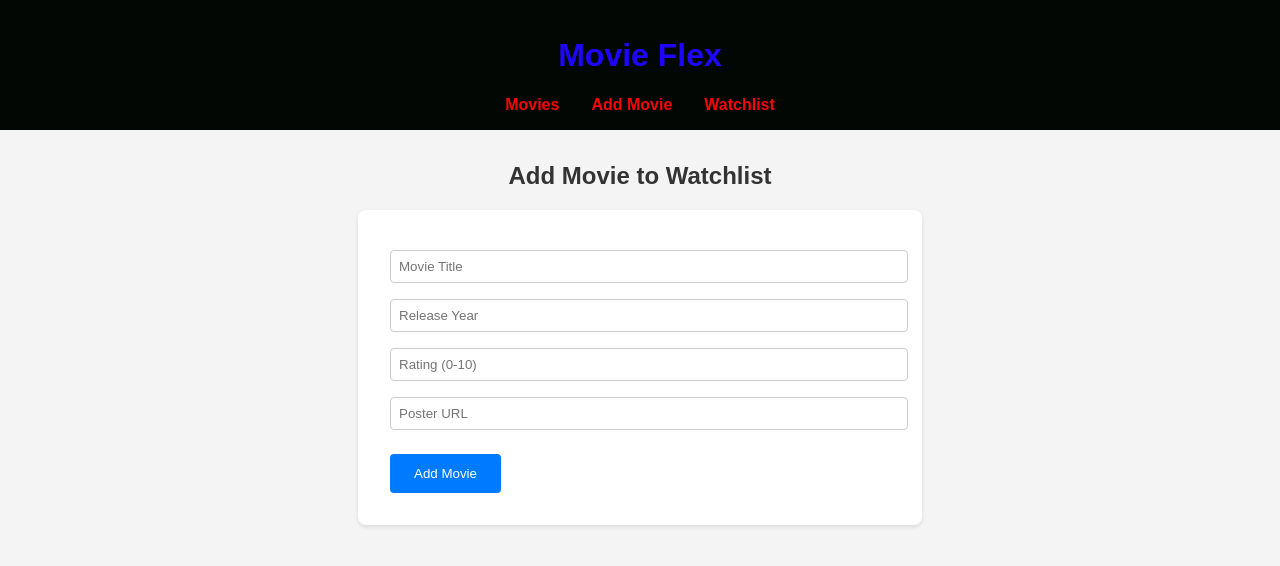
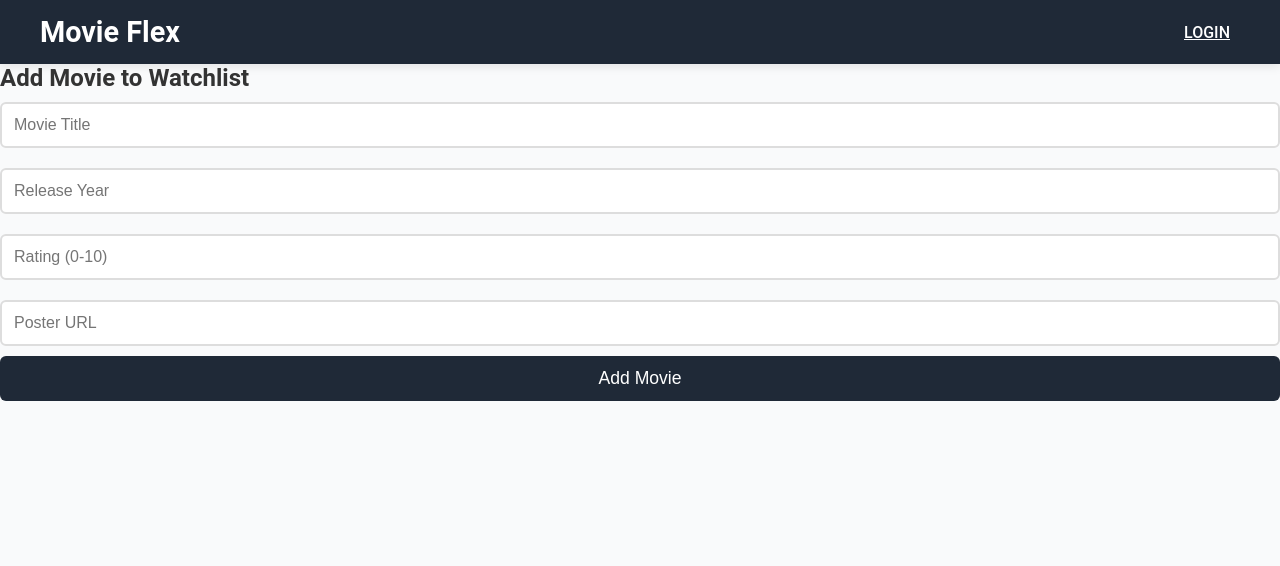
Before and after one commit to colinskorir/Movies-app, a React (Create React App) app in the folder Movies-app/movie-app/: page /add in a window 1280 px wide. Shown: the top 566 px of the page. Built offline with nearby package versions, Linux system fonts and the light colour scheme; no server answers; sample sign-in values are in the browser's storage.

Commit message:
modified

```diff
--- a/Movies-app/movie-app/src/App.js
+++ b/Movies-app/movie-app/src/App.js
@@ -1,10 +1,11 @@
 import React, { useEffect, useState } from "react";
-import { BrowserRouter as Router, Routes, Route } from "react-router-dom";
+import { BrowserRouter as Router, Routes, Route, Navigate } from "react-router-dom";
 import axios from "axios";
 import Header from "./components/Header";
 import MovieList from "./components/MovieList";
 import WatchlistForm from "./components/WatchListForm";
 import Watchlist from "./components/Watchlist";
+import Login from "./components/Login"; // New login component
 import "./styles/styles.css";
 
 // Your API keys
@@ -16,6 +17,10 @@ function App() {
   const [movies, setMovies] = useState([]);
   const [loading, setLoading] = useState(true);
   const [error, setError] = useState(null);
+  const [auth, setAuth] = useState({
+    user: null,
+    token: localStorage.getItem("token") || null, // Check for token in localStorage
+  });
 
   // Fetch popular movies
   useEffect(() => {
@@ -34,42 +39,76 @@ function App() {
 
   // Fetch watchlist from backend
   useEffect(() => {
+    if (auth.token) {
       const fetchWatchlist = async () => {
         try {
-        const response = await axios.get(`http://localhost:3001/watchlist`);
+          const response = await axios.get(`http://localhost:3000/watchlist`, {
+            headers: {
+              Authorization: `Bearer ${auth.token}`,
+            },
+          });
           setWatchlist(response.data);
         } catch (err) {
           console.error("Failed to fetch watchlist:", err);
         }
       };
       fetchWatchlist();
-  }, []);
+    }
+  }, [auth.token]);
 
   // Add movie to watchlist and re-fetch the updated list
   const addMovie = async (newMovie) => {
     try {
       const configObj = {
         method: "POST",
-        headers: { "Content-Type": "application/json" },
+        headers: {
+          "Content-Type": "application/json",
+          Authorization: `Bearer ${auth.token}`,
+        },
         body: JSON.stringify(newMovie),
       };
-      await fetch(`http://localhost:3001/watchlist`, configObj);
+      await fetch(`http://localhost:3000/watchlist`, configObj);
 
       // After adding, fetch the updated watchlist from the backend
-      const response = await axios.get("http://localhost:3001/watchlist");
+      const response = await axios.get("http://localhost:3000/watchlist", {
+        headers: {
+          Authorization: `Bearer ${auth.token}`,
+        },
+      });
       setWatchlist(response.data);
     } catch (err) {
       console.error("Failed to add movie:", err);
     }
   };
 
+  // Login handler
+  const handleLogin = (user, token) => {
+    setAuth({ user, token });
+    localStorage.setItem("token", token); // Store token in localStorage
+  };
+
+  // Logout handler
+  const handleLogout = () => {
+    setAuth({ user: null, token: null });
+    localStorage.removeItem("token"); // Remove token from localStorage
+  };
+
+  // Protect routes with authentication
+  const ProtectedRoute = ({ children }) => {
+    if (!auth.token) {
+      return <Navigate to="/login" replace />;
+    }
+    return children;
+  };
+
   return (
     <Router>
-      <Header />
+      <Header user={auth.user} onLogout={handleLogout} />
       <Routes>
         <Route path="/" element={<MovieList movies={movies} loading={loading} error={error} />} />
-        <Route path="/add" element={<WatchlistForm addMovie={addMovie} />} />
-        <Route path="/watchlist" element={<Watchlist watchlist={watchlist} />} />
+        <Route path="/add" element={<ProtectedRoute><WatchlistForm addMovie={addMovie} /></ProtectedRoute>} />
+        <Route path="/watchlist" element={<ProtectedRoute><Watchlist watchlist={watchlist} /></ProtectedRoute>} />
+        <Route path="/login" element={<Login onLogin={handleLogin} />} />
       </Routes>
     </Router>
   );
--- a/Movies-app/movie-app/src/components/Header.js
+++ b/Movies-app/movie-app/src/components/Header.js
@@ -1,13 +1,35 @@
-import { Link } from "react-router-dom";
+import React from "react";
+import { Link, useNavigate } from "react-router-dom";
 
-function Header() {
+function Header({ user, onLogout }) {  // Use onLogout instead of setUser
+  const navigate = useNavigate();
+
+  // Handle logout
+  const handleLogout = () => {
+    onLogout();  // Call onLogout prop passed from App.js
+    navigate("/login");  // Redirect to login page
+  };
+
   return (
     <header className="header">
-      <h1>Movie Flex</h1>
+      <div className="logo">
+        <h1>Movie Flex</h1>
+      </div>
       <nav>
-        <Link to="/">Movies</Link>
-        <Link to="/add">Add Movie</Link>
-        <Link to="/watchlist">Watchlist</Link>
+        {/* Show these links only if the user is logged in */}
+        {user ? (
+          <div className="nav-links">
+            <Link to="/">Movies</Link>
+            <Link to="/add">Add Movie</Link>
+            <Link to="/watchlist">Watchlist</Link>
+            <button onClick={handleLogout}>Logout</button>
+          </div>
+        ) : (
+          // If user is not logged in, show login link
+          <div className="nav-links">
+            <Link to="/login">Login</Link>
+          </div>
+        )}
       </nav>
     </header>
   );
--- /dev/null
+++ b/Movies-app/movie-app/src/components/Login.js
@@ -0,0 +1,57 @@
+import React, { useState } from "react";
+import { useNavigate } from "react-router-dom";
+
+function Login({ onLogin }) {
+  const [email, setEmail] = useState("");
+  const [password, setPassword] = useState("");
+  const [error, setError] = useState("");
+  const navigate = useNavigate();
+
+  const handleSubmit = async (e) => {
+    e.preventDefault();
+
+    // Simple validation (you can expand it later)
+    if (!email || !password) {
+      setError("Please fill in both fields.");
+      return;
+    }
+
+    // Example authentication (you can replace it with real logic)
+    if (email === "user@example.com" && password === "password123") {
+      onLogin({ email }, "dummy_token"); // Pass the user and token (you can replace the token)
+      navigate("/"); // Redirect to the home page after successful login
+    } else {
+      setError("Invalid email or password.");
+    }
+  };
+
+  return (
+    <div className="login-container">
+      <div className="login-box">
+        <h2>Login</h2>
+        {error && <div className="error">{error}</div>}
+        <form onSubmit={handleSubmit}>
+          <div className="input-group">
+            <input
+              type="email"
+              placeholder="Email"
+              value={"use: email:  user@example.com  password: password123"  }
+              onChange={(e) => setEmail(e.target.value)}
+            />
+          </div>
+          <div className="input-group">
+            <input
+              type="password"
+              placeholder="Password"
+              value={password}
+              onChange={(e) => setPassword(e.target.value)}
+            />
+          </div>
+          <button type="submit" className="login-btn">Login</button>
+        </form>
+      </div>
+    </div>
+  );
+}
+
+export default Login;
--- a/Movies-app/movie-app/src/components/MovieList.js
+++ b/Movies-app/movie-app/src/components/MovieList.js
@@ -6,8 +6,9 @@ function MovieList({ movies, loading, error }) {
   if (error) return <div className="error">{error}</div>;
 
   return (
+    <div className="movie-list-container">
+      <h2 className="movie-list-title">Popular Movies</h2>
       <div className="movie-list">
-      <h2>Popular Movies</h2>
         {movies.map((movie) => (
           <MovieCard
             key={movie.id}
@@ -24,6 +25,7 @@ function MovieList({ movies, loading, error }) {
           />
         ))}
       </div>
+    </div>
   );
 }
 
--- a/Movies-app/movie-app/src/components/WatchListForm.js
+++ b/Movies-app/movie-app/src/components/WatchListForm.js
@@ -27,7 +27,7 @@ function WatchlistForm({ addMovie }) {
       console.log("Adding movie:", newMovie);  // Debugging line
 
       // Send POST request to backend to save movie
-      const response = await fetch("http://localhost:3001/watchlist", {
+      const response = await fetch("http://localhost:3000/watchlist", {
         method: "POST",
         headers: { "Content-Type": "application/json" },
         body: JSON.stringify(newMovie),
--- a/Movies-app/movie-app/src/components/Watchlist.js
+++ b/Movies-app/movie-app/src/components/Watchlist.js
@@ -2,8 +2,8 @@ import React from "react";
 
 function Watchlist({ watchlist }) {
   return (
-    <div className="watchlist">
-      <h2>My Watchlist</h2>
+    <div className="watchlist-container">
+      <h2 className="watchlist-title">My Watchlist</h2>
       {watchlist.length > 0 ? (
         <div className="watchlist-grid">
           {watchlist.map((movie) => (
@@ -13,15 +13,17 @@ function Watchlist({ watchlist }) {
                 alt={movie.title}
                 className="movie-poster"
               />
-              <h3>{movie.title}</h3>
-              <p>
-                {movie.year} | Rating: {movie.rating}/10
-              </p>
+              <div className="movie-details">
+                <h3>{movie.title}</h3>
+                <p>
+                  {movie.year} | Rating: {movie.rating}/10
+                </p>
+              </div>
             </div>
           ))}
         </div>
       ) : (
-        <p>Your watchlist is empty!</p>
+        <p className="empty-message">Your watchlist is empty!</p>
       )}
     </div>
   );
--- a/Movies-app/movie-app/src/styles/styles.css
+++ b/Movies-app/movie-app/src/styles/styles.css
@@ -1,33 +1,81 @@
-body {
+/* Global Styles */
+* {
   margin: 0;
-    font-family: Arial, sans-serif;
-    background-color: #f4f4f4;
+  padding: 0;
+  box-sizing: border-box;
 }
 
-  .header {
-    background-color: #030703;
-    color: rgb(30, 5, 253);
-    padding: 1rem;
-    text-align: center;
+body {
+  font-family: 'Roboto', sans-serif;
+  background-color: #f9fafb;
+  color: #333;
+  margin: 0;
 }
 
-  .header a {
-    color: rgb(247, 6, 6);
-    margin: 0 1rem;
-    text-decoration: none;
+/* Header Styles */
+.header {
+  background-color: #1f2937;
+  padding: 15px 40px;
+  color: #fff;
+  display: flex;
+  justify-content: space-between;
+  align-items: center;
+  box-shadow: 0 2px 10px rgba(0, 0, 0, 0.1);
+}
+
+.header h1 {
+  font-size: 1.8rem;
   font-weight: bold;
 }
 
-  .header a:hover {
-    color: #f7f5f5;
+nav {
+  display: flex;
+  gap: 20px;
 }
 
-  .movie-list, .watchlist, .watchlist-form {
-    max-width: 1200px;
-    margin: 2rem auto;
-    padding: 0 1rem;
+nav a, nav button {
+  color: #fff;
+  font-size: 1rem;
+  font-weight: 500;
+  text-transform: uppercase;
+  background-color: transparent;
+  border: none;
+  cursor: pointer;
+  padding: 10px;
+  border-radius: 6px;
+  transition: background-color 0.3s;
 }
 
+nav a:hover, nav button:hover {
+  background-color: #ff67a1;
+}
+
+nav .active {
+  color: #ff67a1;
+}
+
+/* Movie List Styles */
+.movie-list {
+  padding: 40px;
+  max-width: 1200px;
+  margin: 0 auto;
+}
+
+.movie-list h2 {
+  font-size: 2.2rem;
+  text-align: center;
+  margin-bottom: 30px;
+  color: #1f2937;
+}
+
+.movie-list-container {
+  display: flex;
+  flex-wrap: wrap;
+  justify-content: center;
+  gap: 20px;
+}
+
+/* Movie Card Styling */
 .movie-card {
   background-color: white;
   border-radius: 8px;
@@ -61,6 +109,7 @@ body {
   color: #555;
 }
 
+/* Hover Overlay */
 .movie-card .hover-overlay {
   position: absolute;
   top: 0;
@@ -95,50 +144,137 @@ body {
   color: #ddd;
 }
 
-  .watchlist-form form {
-    background-color: white;
-    padding: 2rem;
+.movie-poster {
+  width: 100%;
+  height: 350px;
+  object-fit: cover;
+}
+
+/* Login Styles */
+.login {
+  max-width: 400px;
+  margin: 50px auto;
+  background-color: #fff;
+  padding: 30px;
   border-radius: 8px;
-    box-shadow: 0 2px 4px rgba(0, 0, 0, 0.1);
-    max-width: 500px;
+  box-shadow: 0 4px 15px rgba(0, 0, 0, 0.1);
+}
+
+.login h2 {
+  text-align: center;
+  font-size: 1.8rem;
+  color: #333;
+  margin-bottom: 20px;
+}
+
+input {
+  width: 100%;
+  padding: 12px;
+  margin: 10px 0;
+  border: 2px solid #ddd;
+  border-radius: 6px;
+  font-size: 1rem;
+  transition: border 0.3s;
+}
+
+input:focus {
+  border: 2px solid #1f2937;
+}
+
+button {
+  width: 100%;
+  padding: 12px;
+  background-color: #1f2937;
+  color: white;
+  border: none;
+  border-radius: 6px;
+  font-size: 1.1rem;
+  cursor: pointer;
+  transition: background-color 0.3s;
+}
+
+button:hover {
+  background-color: #ff67a1;
+}
+
+.error {
+  color: #e74c3c;
+  font-size: 0.9rem;
+  margin-bottom: 10px;
+  text-align: center;
+}
+
+/* Watchlist Styles */
+.watchlist-container {
+  padding: 40px;
+  max-width: 1200px;
   margin: 0 auto;
 }
 
-  .watchlist-form input {
-    width: 100%;
-    padding: 0.5rem;
-    margin: 0.5rem 0;
-    border: 1px solid #ccc;
-    border-radius: 4px;
+.watchlist-title {
+  font-size: 2.2rem;
+  text-align: center;
+  margin-bottom: 20px;
+  color: #1f2937;
 }
 
-  .watchlist-form button {
-    background-color: #007bff;
-    color: white;
-    border: none;
-    padding: 0.75rem 1.5rem;
-    border-radius: 4px;
-    cursor: pointer;
-    margin-top: 1rem;
+.watchlist-grid {
+  display: grid;
+  grid-template-columns: repeat(auto-fill, minmax(240px, 1fr));
+  gap: 20px;
+  justify-items: center;
 }
 
-  .watchlist-form button:hover {
-    background-color: #0056b3;
+.movie-card {
+  background-color: #fff;
+  border-radius: 12px;
+  box-shadow: 0 4px 15px rgba(0, 0, 0, 0.1);
+  overflow: hidden;
+  width: 100%;
+  max-width: 240px;
+  transition: transform 0.3s ease-in-out;
 }
 
-  h2 {
+.movie-card:hover {
+  transform: translateY(-5px);
+}
+
+.movie-poster {
+  width: 100%;
+  height: 300px;
+  object-fit: cover;
+  border-bottom: 4px solid #f4f4f4;
+}
+
+.movie-details {
+  padding: 15px;
+}
+
+.movie-details h3 {
+  font-size: 1.2rem;
   color: #333;
+  margin-bottom: 8px;
+}
+
+.movie-details p {
+  font-size: 0.9rem;
+  color: #777;
+}
+
+.empty-message {
   text-align: center;
+  font-size: 1.2rem;
+  color: #1f2937;
+}
+
+/* Loading and Error States */
+.loading,
+.error {
+  text-align: center;
+  font-size: 1.3rem;
+  color: #ff67a1;
 }
 
 .error {
-    color: red;
-    text-align: center;
-    margin: 1rem 0;
+  color: #e74c3c;
 }
-
-  .loading {
-    text-align: center;
-    font-size: 1.2rem;
-    color: #555;
-  }
```
Also changed, not shown: Movies-app/movie-app/src/components/LoginForm.js (added, +55 -0 lines). Lines whose indentation alone changed are shown as unchanged.
